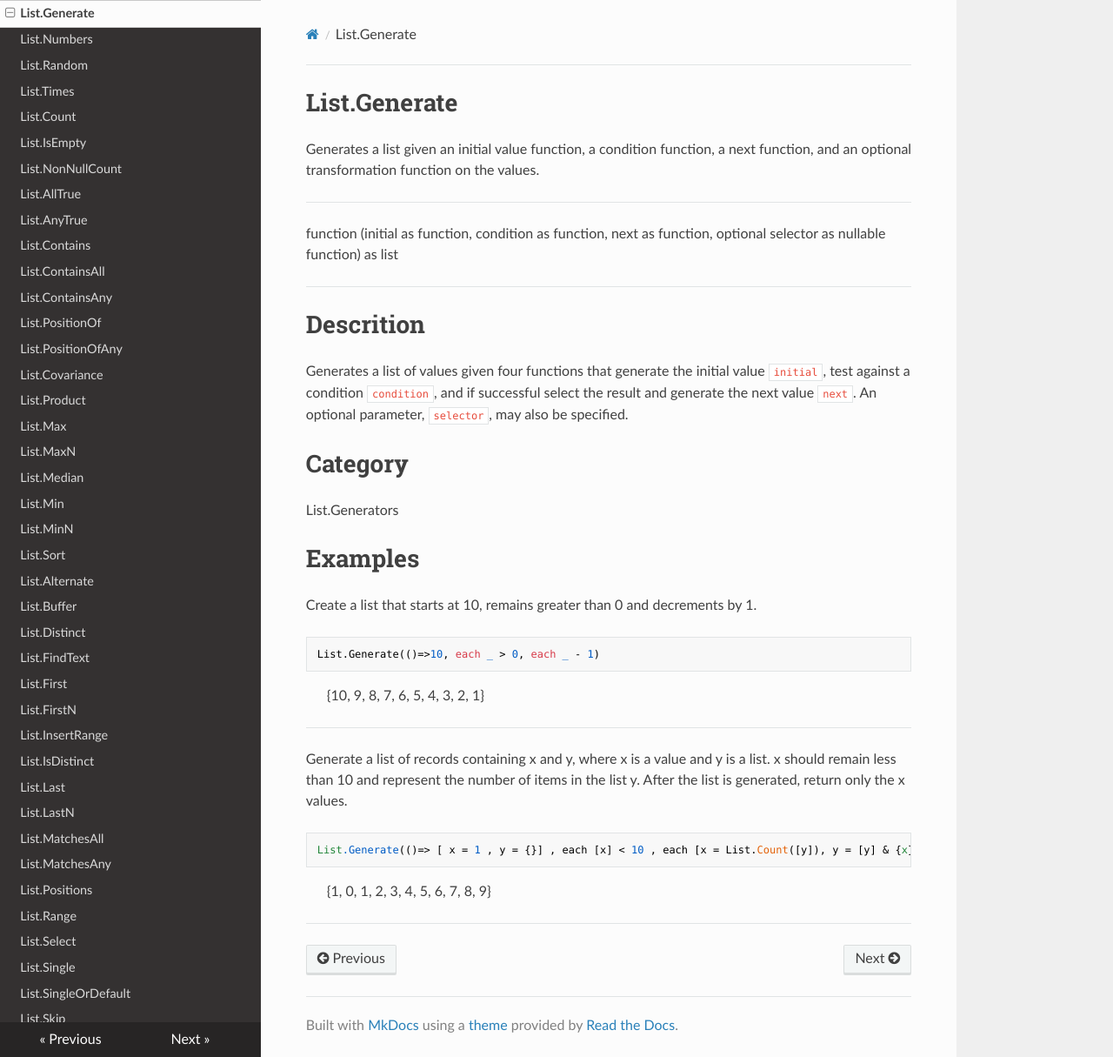
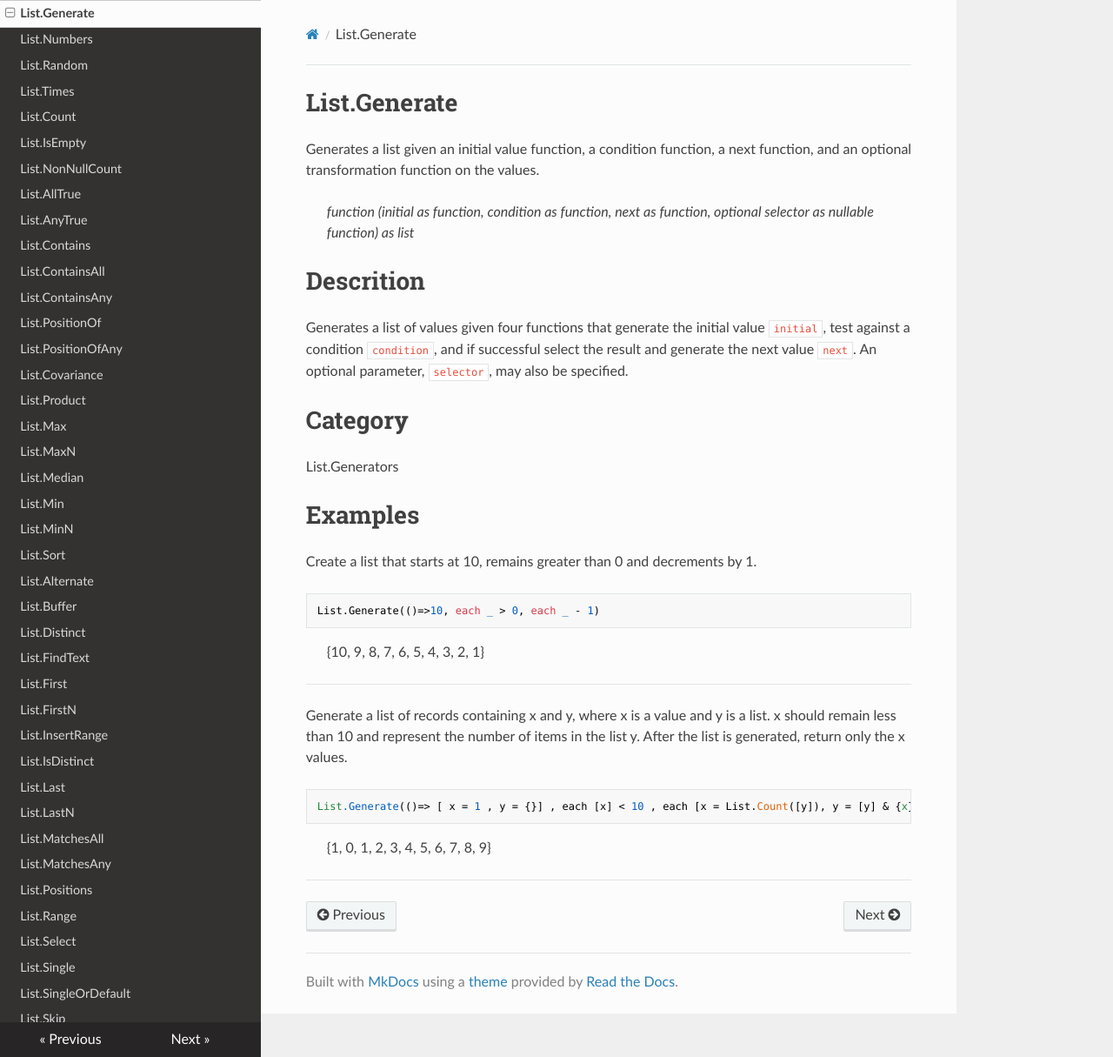
Before and after one commit to Hugoberry/PowerQuery, an MkDocs documentation site: the page built from docs/List/List.Generate.md, in a window 1280 px wide and 1215 px high. Shown: the whole window at 87% size. Built offline with MkDocs 1.6.1, drawn with Linux system fonts in a browser that asks for light colours; nearby versions of some CDN libraries; old or Windows-style settings are respelled for this version of MkDocs.

Commit message:
Checking a new style

```diff
--- a/docs/List/List.Generate.md
+++ b/docs/List/List.Generate.md
@@ -1,8 +1,6 @@
 # List.Generate
 Generates a list given an initial value function, a condition function, a next function, and an optional transformation function on the values.
-***
-function (initial as function, condition as function, next as function, optional selector as nullable function) as list
-***
+>_function (initial as function, condition as function, next as function, optional selector as nullable function) as list_
 # Descrition
 Generates a list of values given four functions that generate the initial value <code>initial</code>, test against a condition <code>condition</code>, and if successful select the result and generate the next value <code>next</code>.
     An optional parameter, <code>selector</code>, may also be specified.
```
